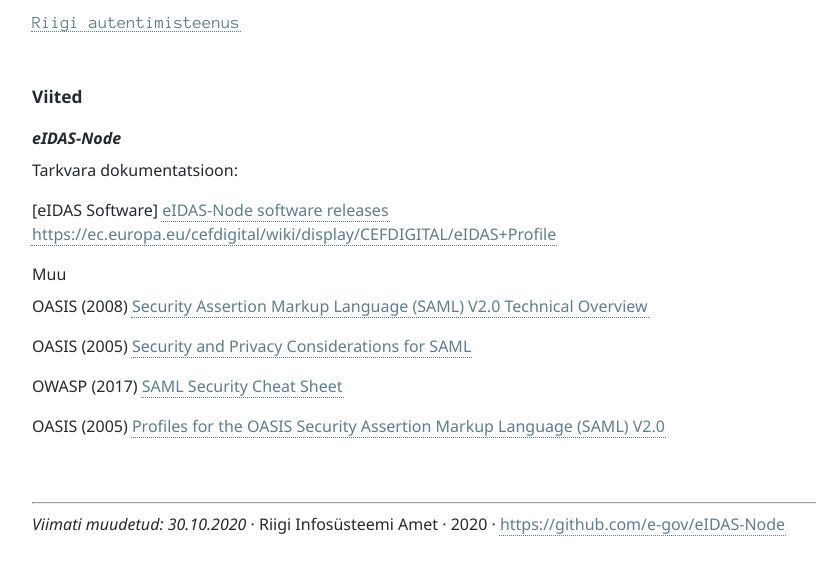
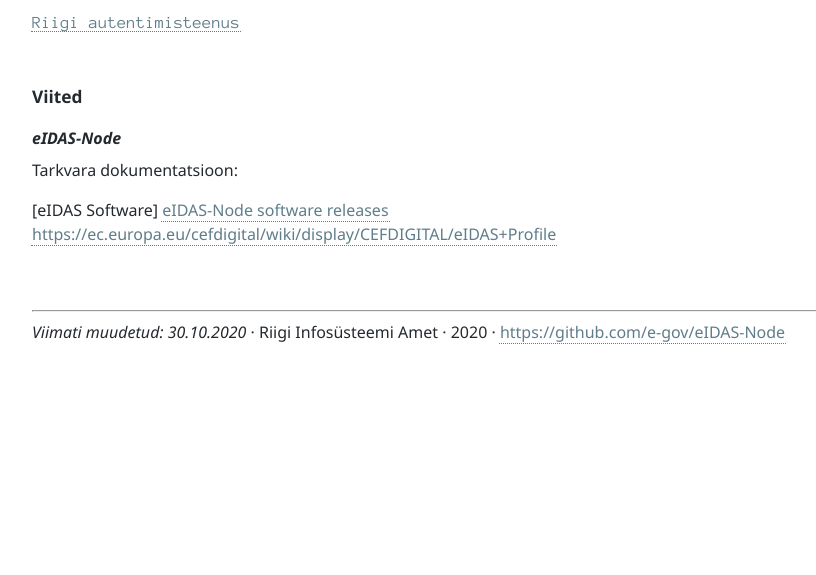
Before and after one commit to e-gov/eIDAS-Node, a Jekyll site: the page built from Viited.md, in a window 1280 px wide. Shown: the top 575 px of the page, without its empty margins (0-816 px from the left). Built offline with Jekyll 4.4.1, drawn with Linux system fonts in a browser that asks for light colours; our own code applies the rules of GitHub Pages for plain Markdown files.

Commit message:
Update Viited.md

```diff
--- a/Viited.md
+++ b/Viited.md
@@ -10,14 +10,3 @@ Tarkvara dokumentatsioon:
 
 [eIDAS Software] [eIDAS-Node software releases](https://ec.europa.eu/cefdigital/wiki/display/CEFDIGITAL/eIDAS-Node+-+Current+release)
 [https://ec.europa.eu/cefdigital/wiki/display/CEFDIGITAL/eIDAS+Profile](https://ec.europa.eu/cefdigital/wiki/display/CEFDIGITAL/eIDAS+Profile)
-
-
-### Muu
-
-OASIS (2008) [Security Assertion Markup Language (SAML) V2.0 Technical Overview](http://docs.oasis-open.org/security/saml/Post2.0/sstc-saml-tech-overview-2.0.html)
-
-OASIS (2005) [Security and Privacy Considerations for SAML]( http://docs.oasis-open.org/security/saml/v2.0/saml-sec-consider-2.0-os.pdf)
-
-OWASP (2017) [SAML Security Cheat Sheet]( https://www.owasp.org/index.php/SAML_Security_Cheat_Sheet)
-
-OASIS (2005) [Profiles for the OASIS Security Assertion Markup Language (SAML) V2.0](http://docs.oasis-open.org/security/saml/v2.0/saml-profiles-2.0-os.pdf)
```
